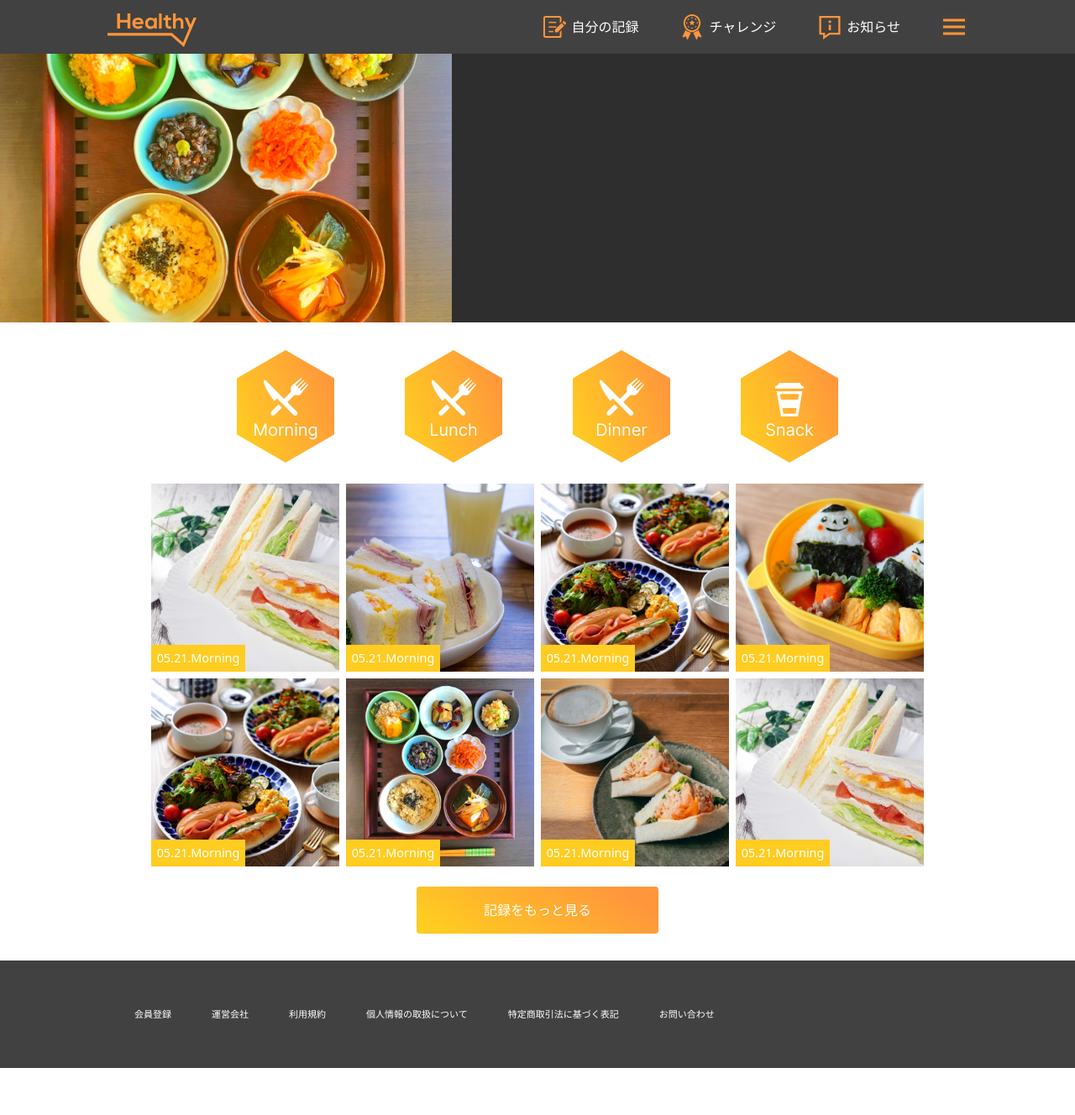
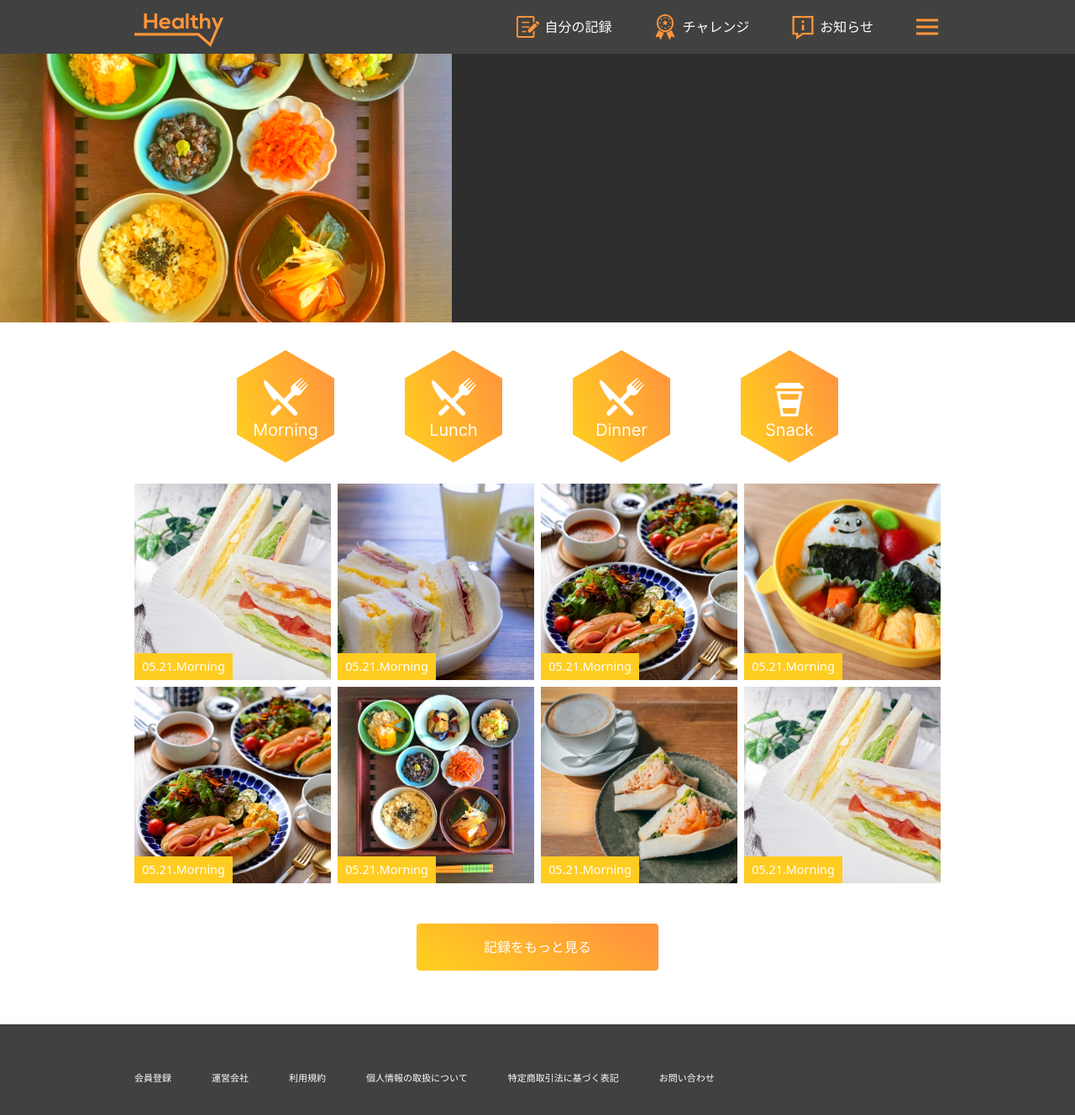
Before and after one commit to simpledark-dev/arent-health-web-app, a Next.js app: page / in a window 1280 px wide. Shown: the top 1328 px of the page at 84% size. Before the commit the page ends 1272 px from the top, so only its background shows below. Built offline with nearby package versions, Linux system fonts and the light colour scheme.

Commit message:
Fix styles

```diff
--- a/components/Navbar.tsx
+++ b/components/Navbar.tsx
@@ -4,20 +4,25 @@ import iconMemo from "@/public/assets/icon_memo.svg";
 import iconChallenge from "@/public/assets/icon_challenge.svg";
 import iconInfo from "@/public/assets/icon_info.svg";
 import iconMenu from "@/public/assets/icon_menu.svg";
+import Link from "next/link";
 
 const Navbar = () => {
   return (
     <section className="bg-[#414141] w-full">
-      <div className="max-w-screen-lg mx-auto text-base text-white font-light">
+      <div className="max-w-screen-lg mx-auto px-8 text-base text-white font-light">
         <nav className="flex justify-between h-16 items-center">
           <div className="mt-2">
-            <Image height={40} src={healthLogo} alt="logo" />
+            <Link href="/top-page">
+              <Image height={40} src={healthLogo} alt="logo" />
+            </Link>
           </div>
           <ul className="flex gap-12">
-            <li className="flex gap-1 items-center">
-              <Image height={32} src={iconMemo} alt="icon-memo" />
-              <span>自分の記録</span>
-            </li>
+            <Link href="/record-page">
+              <li className="flex gap-1 items-center">
+                <Image height={32} src={iconMemo} alt="icon-memo" />
+                <span>自分の記録</span>
+              </li>
+            </Link>
             <li className="flex gap-1 items-center">
               <Image height={32} src={iconChallenge} alt="icon-challenge" />
               <span>チャレンジ</span>
--- a/components/TopPage/MealHistory.tsx
+++ b/components/TopPage/MealHistory.tsx
@@ -1,3 +1,4 @@
+import { useState } from "react";
 import Image from "next/image";
 import ClipLoader from "react-spinners/ClipLoader";
 import morningHex from "@/public/assets/morning_component_hex.svg";
@@ -9,31 +10,30 @@ import useFetchMealHistory from "@/hooks/useFetchMealHistory";
 
 import { formateDateMonth } from "@/utils/dateTime";
 import { Meal } from "@/types";
-import { useState } from "react";
 
 const FilterButtons = ({ setFilter }: { setFilter: any }) => {
   return (
     <div className="flex justify-center gap-16">
       <Image
-        className="hover:translate-x-1 hover:-translate-y-1 hover:shadow-lg"
+        className="hover:translate-x-1 hover:-translate-y-1"
         src={morningHex}
         alt="morning-hex"
         onClick={() => setFilter("Morning")}
       />
       <Image
-        className="hover:translate-x-1 hover:-translate-y-1 hover:shadow-lg"
+        className="hover:translate-x-1 hover:-translate-y-1"
         src={lunchHex}
         alt="lunch-hex"
         onClick={() => setFilter("Lunch")}
       />
       <Image
-        className="hover:translate-x-1 hover:-translate-y-1 hover:shadow-lg"
+        className="hover:translate-x-1 hover:-translate-y-1"
         src={dinnerHex}
         alt="dinner-hex"
         onClick={() => setFilter("Dinner")}
       />
       <Image
-        className="hover:translate-x-1 hover:-translate-y-1 hover:shadow-lg"
+        className="hover:translate-x-1 hover:-translate-y-1"
         src={snackHex}
         alt="snack-hex"
         onClick={() => setFilter("Snack")}
@@ -44,7 +44,7 @@ const FilterButtons = ({ setFilter }: { setFilter: any }) => {
 
 const MealList = ({ mealList }: { mealList: Meal[] | null }) => {
   return (
-    <>
+    <section>
       <div className="flex flex-wrap justify-center gap-2">
         {mealList &&
           mealList.map((meal) => {
@@ -53,13 +53,13 @@ const MealList = ({ mealList }: { mealList: Meal[] | null }) => {
             return (
               <div key={meal.id} className="relative ">
                 <Image
-                  className=" w-56 aspect-square object-cover"
+                  className="w-[14.625rem] aspect-square object-cover"
                   src={meal.image}
                   alt="meal"
                 />
                 <div
                   className="absolute bottom-0 left-0 w-1/2 h-8 bg-[#FFCC21] flex justify-center items-center
-            text-white font-light text-[0.9rem]"
+                text-white font-light text-[0.9rem]"
                 >
                   {formateDateMonth(meal.time.date, meal.time.month)}.
                   {meal.type}
@@ -76,12 +76,12 @@ const MealList = ({ mealList }: { mealList: Meal[] | null }) => {
             background:
               "linear-gradient(32.95deg, #FFCC21 8.75%, #FF963C 86.64%)",
           }}
-          className="block h-14 w-72 bg-black text-white font-light rounded mt-6 mx-auto"
+          className="block h-14 w-72 bg-black text-white font-light rounded my-12 mx-auto"
         >
           記録をもっと見る
         </button>
       )}
-    </>
+    </section>
   );
 };
 
@@ -94,7 +94,7 @@ const MealHistory = () => {
     : [];
 
   return (
-    <section className="max-w-screen-lg mx-auto my-8 space-y-6">
+    <section className="max-w-screen-lg mx-auto mt-8 mb-16 space-y-6">
       <FilterButtons setFilter={setFilter} />
       {loading ? (
         <div className="w-max mx-auto py-32">
```
